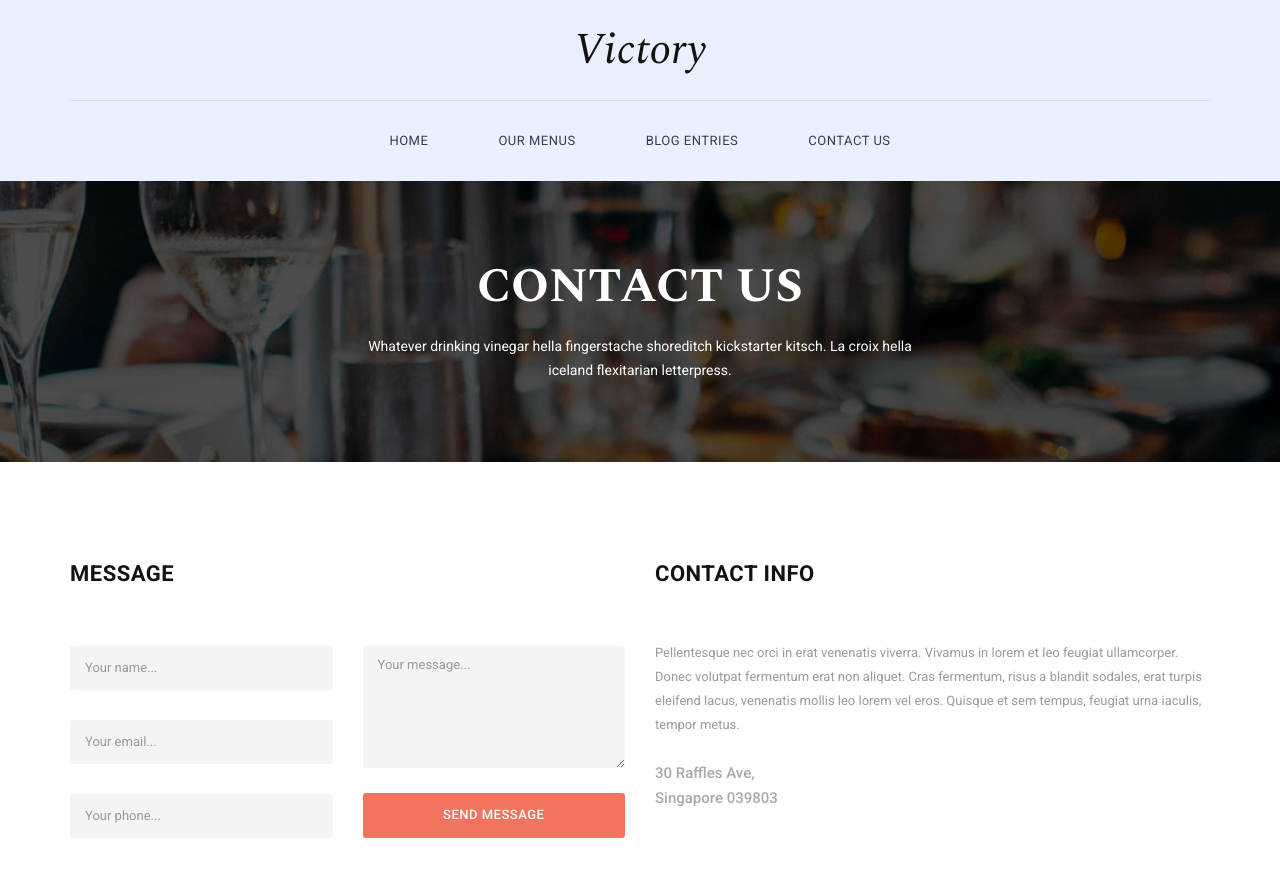
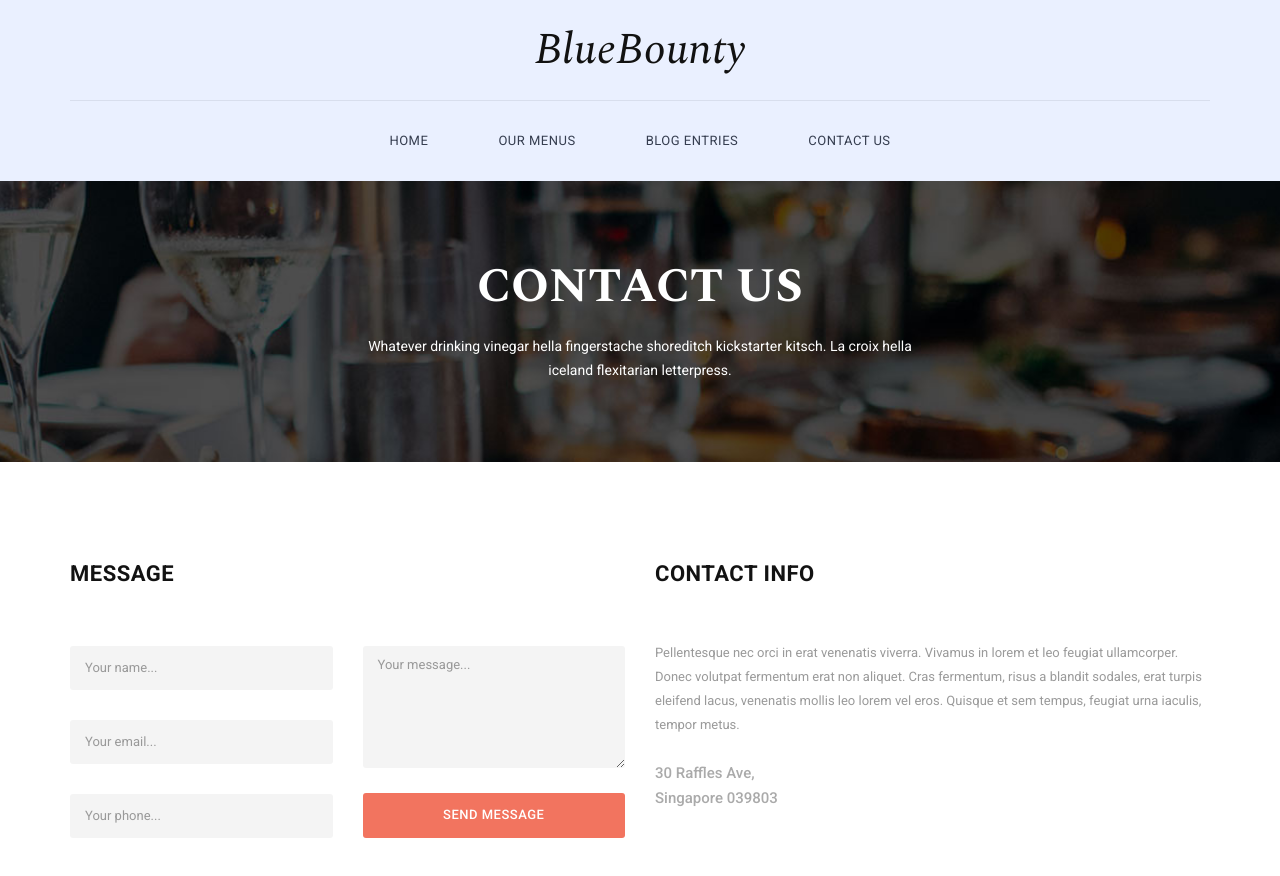
Before and after one commit to nickahmedh/Bluebounty, a plain HTML site: page contact.html in a window 1280 px wide. Shown: the top 876 px of the page. Drawn offline with nearby package versions, Linux system fonts and the light colour scheme.

Commit message:
Update contact.html

```diff
--- a/contact.html
+++ b/contact.html
@@ -3,10 +3,7 @@
     <head>
         <meta charset="utf-8">
         <meta http-equiv="X-UA-Compatible" content="IE=edge,chrome=1">
-<!--
-Victory Template
-http://www.templatemo.com/tm-507-victory
--->
+
         <title>BlueBounty - Contact page</title>
         <meta name="description" content="">
         <meta name="viewport" content="width=device-width, initial-scale=1">
@@ -28,7 +25,7 @@ http://www.templatemo.com/tm-507-victory
 <body>
     <div class="header">
         <div class="container">
-            <a href="#" class="navbar-brand scroll-top">Victory</a>
+            <a href="#" class="navbar-brand scroll-top">BlueBounty</a>
             <nav class="navbar navbar-inverse" role="navigation">
                 <div class="navbar-header">
                     <button type="button" id="nav-toggle" class="navbar-toggle" data-toggle="collapse" data-target="#main-nav">
```
